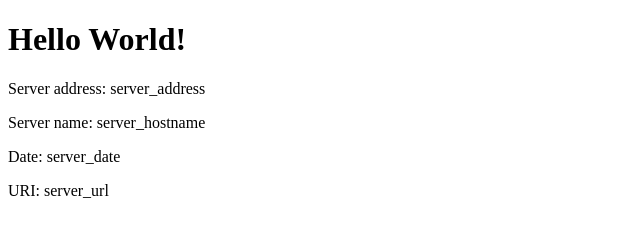
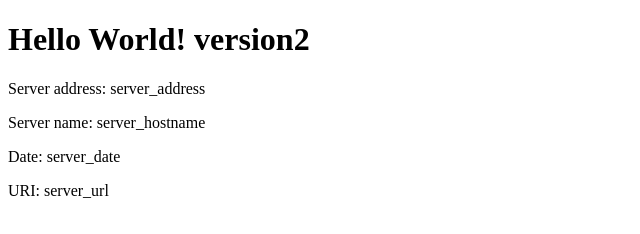
Before and after one commit to tawdadaawda/eks-example, a plain HTML site: page src/index.html in a window 1280 px wide. Shown: the whole page, without its empty margins (0-640 px from the left). Drawn offline with Linux system fonts and the light colour scheme.

Commit message:
version2 correct

```diff
--- a/src/index.html
+++ b/src/index.html
@@ -6,7 +6,7 @@
 
 <body>
 <div class="info">
-<h1>Hello World!</h1>
+<h1>Hello World! version2</h1>
 <p><span>Server&nbsp;address:</span> <span>server_address</span></p>
 <p><span>Server&nbsp;name:</span> <span>server_hostname</span></p>
 <p class="smaller"><span>Date:</span> <span>server_date</span></p>
```
